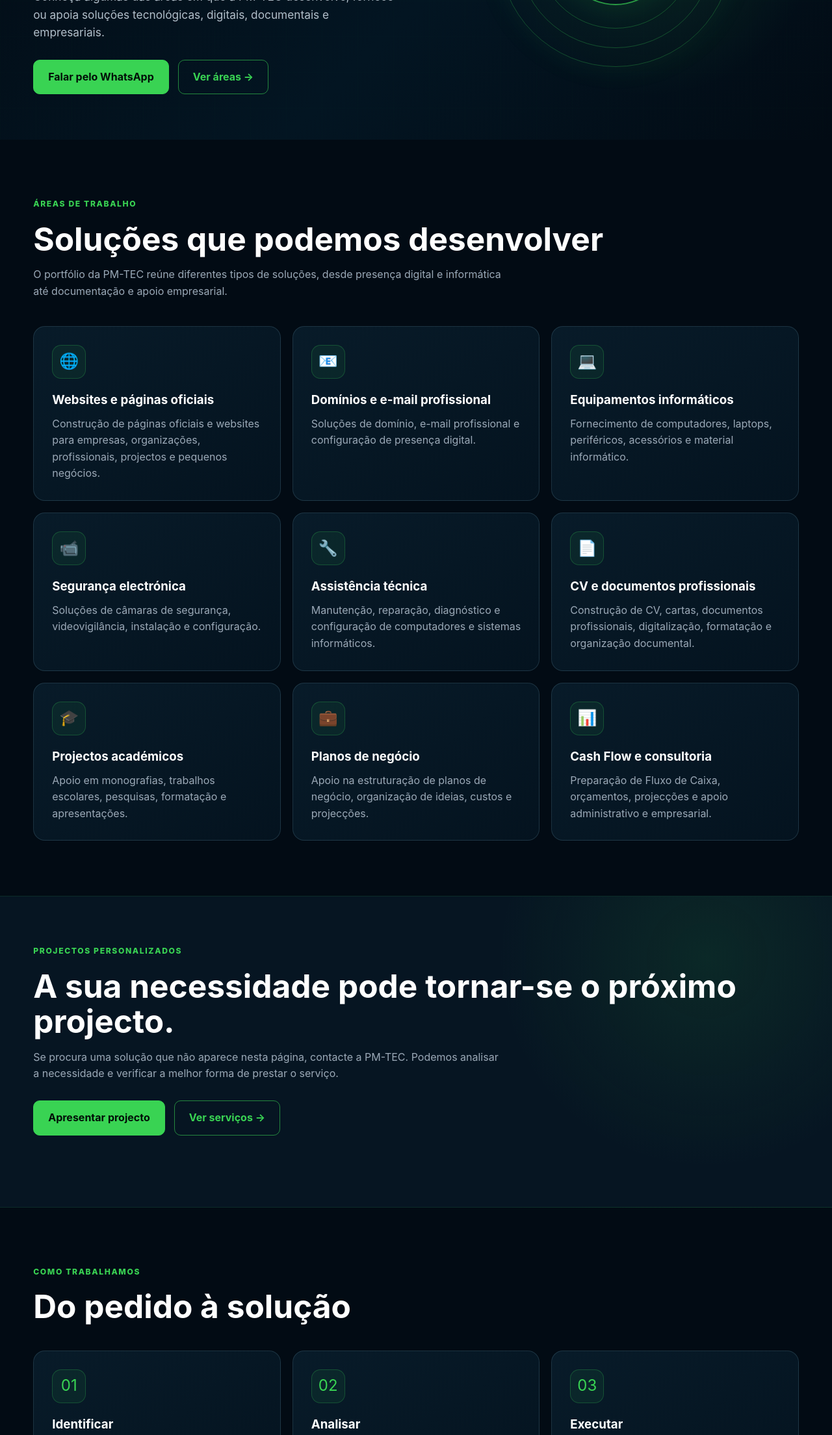
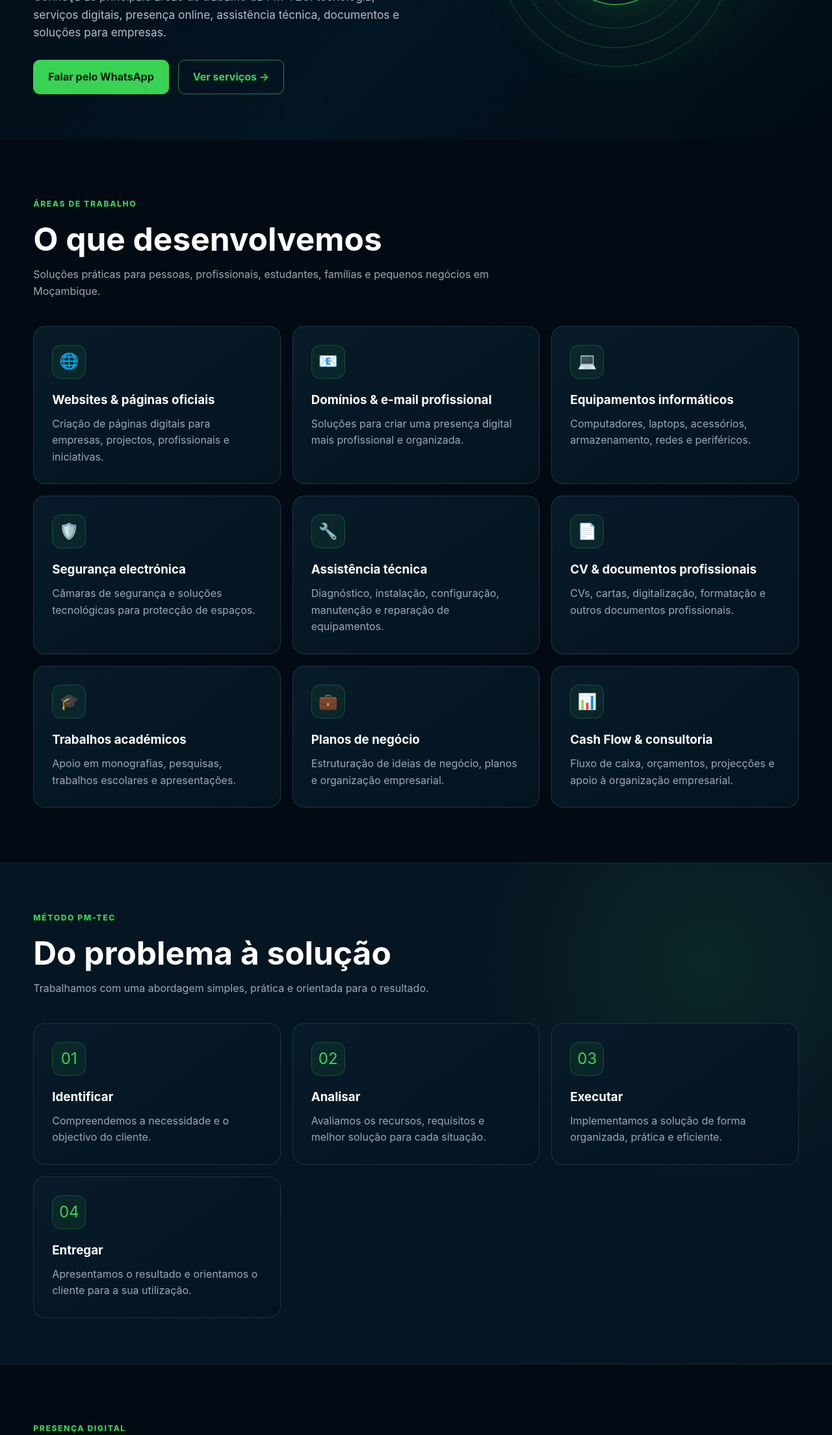
Before and after one commit to PM-TEC1/PM-TEC, a plain HTML site: page portfolio.html in a window 1280 px wide. Shown: the part 591-2800 px from the top of the page at 65% size. Drawn offline with Linux system fonts and the light colour scheme.

Commit message:
Update portfolio.html

```diff
--- a/portfolio.html
+++ b/portfolio.html
@@ -3,18 +3,13 @@
 <head>
   <meta charset="UTF-8">
   <meta name="viewport" content="width=device-width, initial-scale=1.0">
-
   <title>Portfólio | PM-TEC</title>
-
-  <meta name="description" content="Portfólio de soluções, serviços e projectos da PM-TEC. Tecnologia, websites, assistência informática, documentos e soluções digitais em Moçambique.">
-
   <link rel="stylesheet" href="style.css">
 </head>
 
 <body>
 
 <header>
-
   <div class="container nav">
 
     <a href="index.html" class="logo">
@@ -38,416 +33,259 @@
 
   </div>
 
-
   <div class="search-area">
-
     <div class="container">
-
-      <div class="search-box">
-
+      <form class="search-box" id="globalSearch">
         <input
           type="search"
+          id="searchInput"
           placeholder="Pesquisar produtos ou serviços..."
-          aria-label="Pesquisar produtos ou serviços"
+          autocomplete="off"
         >
-
-        <div class="search-icon">⌕</div>
-
-      </div>
-
+        <span class="search-icon">⌕</span>
+      </form>
     </div>
-
   </div>
-
 </header>
 
 
 <main>
 
+  <section class="hero">
+    <div class="container hero-grid">
 
-<section class="hero">
+      <div>
+        <span class="eyebrow">Portfólio PM-TEC</span>
 
-  <div class="container hero-grid">
+        <h1>
+          Ideias que se tornam<br>
+          <span>soluções digitais.</span>
+        </h1>
 
-    <div>
+        <p>
+          Conheça as principais áreas de trabalho da PM-TEC:
+          tecnologia, serviços digitais, presença online,
+          assistência técnica, documentos e soluções para empresas.
+        </p>
 
-      <span class="eyebrow">PORTFÓLIO PM-TEC</span>
+        <div class="actions">
+          <a
+            href="https://wa.me/258878151816"
+            class="btn whatsapp"
+            target="_blank"
+          >
+            Falar pelo WhatsApp
+          </a>
 
-      <h1>
-        Ideias transformadas em
-        <span>soluções.</span>
-      </h1>
+          <a href="servicos.html" class="btn">
+            Ver serviços →
+          </a>
+        </div>
+      </div>
 
-      <p>
-        Conheça algumas das áreas em que a PM-TEC desenvolve,
-        fornece ou apoia soluções tecnológicas, digitais,
-        documentais e empresariais.
-      </p>
+      <div class="hero-tech">
+        <div class="tech-orbit">
+          <div class="tech-core">
+            PM<br><span>TEC</span>
+          </div>
+        </div>
+      </div>
+
+    </div>
+  </section>
+
+
+  <section class="section">
+    <div class="container">
+
+      <div class="section-title">
+        <span class="eyebrow">Áreas de trabalho</span>
+        <h2>O que desenvolvemos</h2>
+        <p>
+          Soluções práticas para pessoas, profissionais,
+          estudantes, famílias e pequenos negócios em Moçambique.
+        </p>
+      </div>
+
+      <div class="cards">
+
+        <article class="card">
+          <div class="icon">🌐</div>
+          <h3>Websites & páginas oficiais</h3>
+          <p>
+            Criação de páginas digitais para empresas,
+            projectos, profissionais e iniciativas.
+          </p>
+        </article>
+
+        <article class="card">
+          <div class="icon">📧</div>
+          <h3>Domínios & e-mail profissional</h3>
+          <p>
+            Soluções para criar uma presença digital
+            mais profissional e organizada.
+          </p>
+        </article>
+
+        <article class="card">
+          <div class="icon">💻</div>
+          <h3>Equipamentos informáticos</h3>
+          <p>
+            Computadores, laptops, acessórios,
+            armazenamento, redes e periféricos.
+          </p>
+        </article>
+
+        <article class="card">
+          <div class="icon">🛡️</div>
+          <h3>Segurança electrónica</h3>
+          <p>
+            Câmaras de segurança e soluções tecnológicas
+            para protecção de espaços.
+          </p>
+        </article>
+
+        <article class="card">
+          <div class="icon">🔧</div>
+          <h3>Assistência técnica</h3>
+          <p>
+            Diagnóstico, instalação, configuração,
+            manutenção e reparação de equipamentos.
+          </p>
+        </article>
+
+        <article class="card">
+          <div class="icon">📄</div>
+          <h3>CV & documentos profissionais</h3>
+          <p>
+            CVs, cartas, digitalização, formatação
+            e outros documentos profissionais.
+          </p>
+        </article>
+
+        <article class="card">
+          <div class="icon">🎓</div>
+          <h3>Trabalhos académicos</h3>
+          <p>
+            Apoio em monografias, pesquisas,
+            trabalhos escolares e apresentações.
+          </p>
+        </article>
+
+        <article class="card">
+          <div class="icon">💼</div>
+          <h3>Planos de negócio</h3>
+          <p>
+            Estruturação de ideias de negócio,
+            planos e organização empresarial.
+          </p>
+        </article>
+
+        <article class="card">
+          <div class="icon">📊</div>
+          <h3>Cash Flow & consultoria</h3>
+          <p>
+            Fluxo de caixa, orçamentos, projecções
+            e apoio à organização empresarial.
+          </p>
+        </article>
+
+      </div>
+    </div>
+  </section>
+
+
+  <section class="highlight">
+    <div class="container">
+
+      <div class="section-title">
+        <span class="eyebrow">Método PM-TEC</span>
+        <h2>Do problema à solução</h2>
+        <p>
+          Trabalhamos com uma abordagem simples, prática
+          e orientada para o resultado.
+        </p>
+      </div>
+
+      <div class="cards">
+
+        <article class="card">
+          <div class="icon">01</div>
+          <h3>Identificar</h3>
+          <p>
+            Compreendemos a necessidade e o objectivo
+            do cliente.
+          </p>
+        </article>
+
+        <article class="card">
+          <div class="icon">02</div>
+          <h3>Analisar</h3>
+          <p>
+            Avaliamos os recursos, requisitos e melhor
+            solução para cada situação.
+          </p>
+        </article>
+
+        <article class="card">
+          <div class="icon">03</div>
+          <h3>Executar</h3>
+          <p>
+            Implementamos a solução de forma organizada,
+            prática e eficiente.
+          </p>
+        </article>
+
+        <article class="card">
+          <div class="icon">04</div>
+          <h3>Entregar</h3>
+          <p>
+            Apresentamos o resultado e orientamos o cliente
+            para a sua utilização.
+          </p>
+        </article>
+
+      </div>
+    </div>
+  </section>
+
+
+  <section class="section">
+    <div class="container">
+
+      <div class="section-title">
+        <span class="eyebrow">Presença digital</span>
+        <h2>Um projecto pode começar pequeno.</h2>
+        <p>
+          A PM-TEC ajuda a transformar uma ideia,
+          actividade ou negócio numa presença digital
+          organizada e profissional.
+        </p>
+      </div>
 
       <div class="actions">
 
         <a
+          href="https://wa.me/258878151816"
           class="btn whatsapp"
-          href="https://wa.me/258878151816"
           target="_blank"
         >
-          Falar pelo WhatsApp
+          Solicitar orçamento
         </a>
 
-        <a class="btn" href="#projectos">
-          Ver áreas →
+        <a href="contactos.html" class="btn">
+          Contactar PM-TEC →
         </a>
 
       </div>
 
     </div>
-
-
-    <div class="hero-tech">
-
-      <div class="tech-orbit">
-
-        <div class="tech-core">
-          PM-<span>TEC</span>
-        </div>
-
-      </div>
-
-    </div>
-
-  </div>
-
-</section>
-
-
-
-<section class="section" id="projectos">
-
-<div class="container">
-
-  <div class="section-title">
-
-    <span class="eyebrow">ÁREAS DE TRABALHO</span>
-
-    <h2>
-      Soluções que podemos desenvolver
-    </h2>
-
-    <p>
-      O portfólio da PM-TEC reúne diferentes tipos de soluções,
-      desde presença digital e informática até documentação
-      e apoio empresarial.
-    </p>
-
-  </div>
-
-
-  <div class="cards">
-
-
-    <article class="card">
-
-      <div class="icon">🌐</div>
-
-      <h3>Websites e páginas oficiais</h3>
-
-      <p>
-        Construção de páginas oficiais e websites para empresas,
-        organizações, profissionais, projectos e pequenos negócios.
-      </p>
-
-    </article>
-
-
-    <article class="card">
-
-      <div class="icon">📧</div>
-
-      <h3>Domínios e e-mail profissional</h3>
-
-      <p>
-        Soluções de domínio, e-mail profissional e configuração
-        de presença digital.
-      </p>
-
-    </article>
-
-
-    <article class="card">
-
-      <div class="icon">💻</div>
-
-      <h3>Equipamentos informáticos</h3>
-
-      <p>
-        Fornecimento de computadores, laptops, periféricos,
-        acessórios e material informático.
-      </p>
-
-    </article>
-
-
-    <article class="card">
-
-      <div class="icon">📹</div>
-
-      <h3>Segurança electrónica</h3>
-
-      <p>
-        Soluções de câmaras de segurança, videovigilância,
-        instalação e configuração.
-      </p>
-
-    </article>
-
-
-    <article class="card">
-
-      <div class="icon">🔧</div>
-
-      <h3>Assistência técnica</h3>
-
-      <p>
-        Manutenção, reparação, diagnóstico e configuração
-        de computadores e sistemas informáticos.
-      </p>
-
-    </article>
-
-
-    <article class="card">
-
-      <div class="icon">📄</div>
-
-      <h3>CV e documentos profissionais</h3>
-
-      <p>
-        Construção de CV, cartas, documentos profissionais,
-        digitalização, formatação e organização documental.
-      </p>
-
-    </article>
-
-
-    <article class="card">
-
-      <div class="icon">🎓</div>
-
-      <h3>Projectos académicos</h3>
-
-      <p>
-        Apoio em monografias, trabalhos escolares, pesquisas,
-        formatação e apresentações.
-      </p>
-
-    </article>
-
-
-    <article class="card">
-
-      <div class="icon">💼</div>
-
-      <h3>Planos de negócio</h3>
-
-      <p>
-        Apoio na estruturação de planos de negócio,
-        organização de ideias, custos e projecções.
-      </p>
-
-    </article>
-
-
-    <article class="card">
-
-      <div class="icon">📊</div>
-
-      <h3>Cash Flow e consultoria</h3>
-
-      <p>
-        Preparação de Fluxo de Caixa, orçamentos,
-        projecções e apoio administrativo e empresarial.
-      </p>
-
-    </article>
-
-
-  </div>
-
-</div>
-
-</section>
-
-
-
-<section class="highlight">
-
-<div class="container">
-
-  <div class="section-title">
-
-    <span class="eyebrow">PROJECTOS PERSONALIZADOS</span>
-
-    <h2>
-      A sua necessidade pode tornar-se o próximo projecto.
-    </h2>
-
-    <p>
-      Se procura uma solução que não aparece nesta página,
-      contacte a PM-TEC. Podemos analisar a necessidade
-      e verificar a melhor forma de prestar o serviço.
-    </p>
-
-    <div class="actions">
-
-      <a
-        class="btn whatsapp"
-        href="https://wa.me/258878151816"
-        target="_blank"
-      >
-        Apresentar projecto
-      </a>
-
-      <a class="btn" href="servicos.html">
-        Ver serviços →
-      </a>
-
-    </div>
-
-  </div>
-
-</div>
-
-</section>
-
-
-
-<section class="section">
-
-<div class="container">
-
-  <div class="section-title">
-
-    <span class="eyebrow">COMO TRABALHAMOS</span>
-
-    <h2>
-      Do pedido à solução
-    </h2>
-
-  </div>
-
-
-  <div class="cards">
-
-
-    <article class="card">
-
-      <div class="icon">01</div>
-
-      <h3>Identificar</h3>
-
-      <p>
-        Compreendemos a necessidade, o problema ou o objectivo
-        apresentado pelo cliente.
-      </p>
-
-    </article>
-
-
-    <article class="card">
-
-      <div class="icon">02</div>
-
-      <h3>Analisar</h3>
-
-      <p>
-        Avaliamos os requisitos e definimos a solução mais
-        adequada ao trabalho solicitado.
-      </p>
-
-    </article>
-
-
-    <article class="card">
-
-      <div class="icon">03</div>
-
-      <h3>Executar</h3>
-
-      <p>
-        Desenvolvemos ou prestamos o serviço acordado,
-        procurando garantir organização e qualidade.
-      </p>
-
-    </article>
-
-
-    <article class="card">
-
-      <div class="icon">04</div>
-
-      <h3>Entregar</h3>
-
-      <p>
-        Entregamos o trabalho ou solução e prestamos
-        o apoio necessário dentro do serviço contratado.
-      </p>
-
-    </article>
-
-
-  </div>
-
-</div>
-
-</section>
-
-
-
-<section class="highlight">
-
-<div class="container">
-
-  <div class="section-title">
-
-    <span class="eyebrow">PM-TEC</span>
-
-    <h2>
-      Tecnologia que se aproxima.
-    </h2>
-
-    <p>
-      Conhecimento que transforma.
-    </p>
-
-    <div class="actions">
-
-      <a
-        class="btn whatsapp"
-        href="https://wa.me/258878151816"
-        target="_blank"
-      >
-        Falar pelo WhatsApp
-      </a>
-
-      <a class="btn" href="contactos.html">
-        Contactos →
-      </a>
-
-    </div>
-
-  </div>
-
-</div>
-
-</section>
-
+  </section>
 
 </main>
 
 
-
 <footer>
-
   <div class="container">
 
     <strong>PM-TEC | Tecnologia & Serviços Digitais</strong>
@@ -466,10 +304,31 @@
       pablomato50@gmail.com
     </p>
 
+    <p>
+      © 2026 PM-TEC. Moçambique.
+    </p>
+
   </div>
-
 </footer>
 
 
+<script>
+  const searchForm = document.getElementById("globalSearch");
+  const searchInput = document.getElementById("searchInput");
+
+  searchForm.addEventListener("submit", function(event) {
+    event.preventDefault();
+
+    const query = searchInput.value.trim();
+
+    if (query) {
+      window.location.href =
+        "pesquisa.html?q=" + encodeURIComponent(query);
+    } else {
+      window.location.href = "pesquisa.html";
+    }
+  });
+</script>
+
 </body>
 </html>
```
